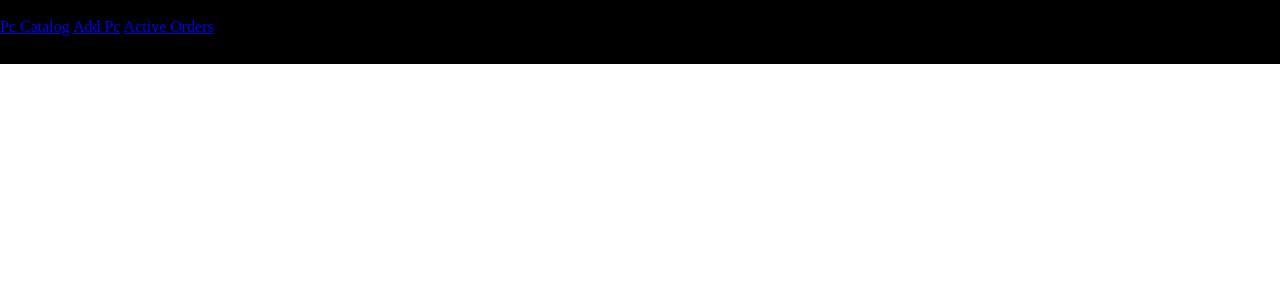
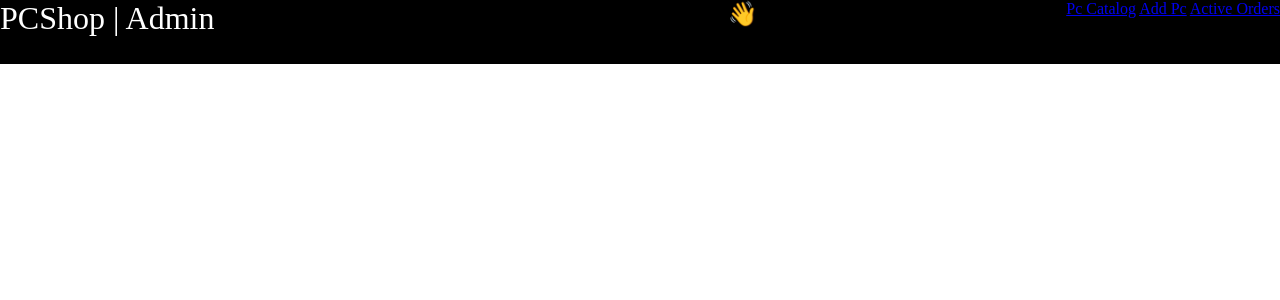
Before and after one commit to Ihor-Butenko/PCShop, a PHP site: page /admin/index.php in a window 1280 px wide. Shown: the top 300 px of the page. Run offline with PHP 8.4, Linux system fonts and the light colour scheme; some libraries are stand-ins or nearby versions.

Commit message:
feat || add cs

```diff
--- a/admin/components/navbar/css/navbar.css
+++ b/admin/components/navbar/css/navbar.css
@@ -8,4 +8,11 @@
     width: 100%;
     height: 4rem;
     background-color: #000;
+    display: flex;
+    justify-content: space-between;
 }
+
+.logo{
+    color: #fff;
+    font-size: 2rem;
+}
--- a/admin/components/navbar/navbar.php
+++ b/admin/components/navbar/navbar.php
@@ -1,6 +1,7 @@
 <section class="navbar">
     <div class="wrapper">
         <div class="logo">PCShop | Admin</div>
+        <div><h1>Welcome back, user👋</h1></div>
         <div class="link-container">
             <a href="./index.php?source=productsCatalog">Pc Catalog</a>
             <a href="./index.php?source=addProduct">Add Pc</a>
```
